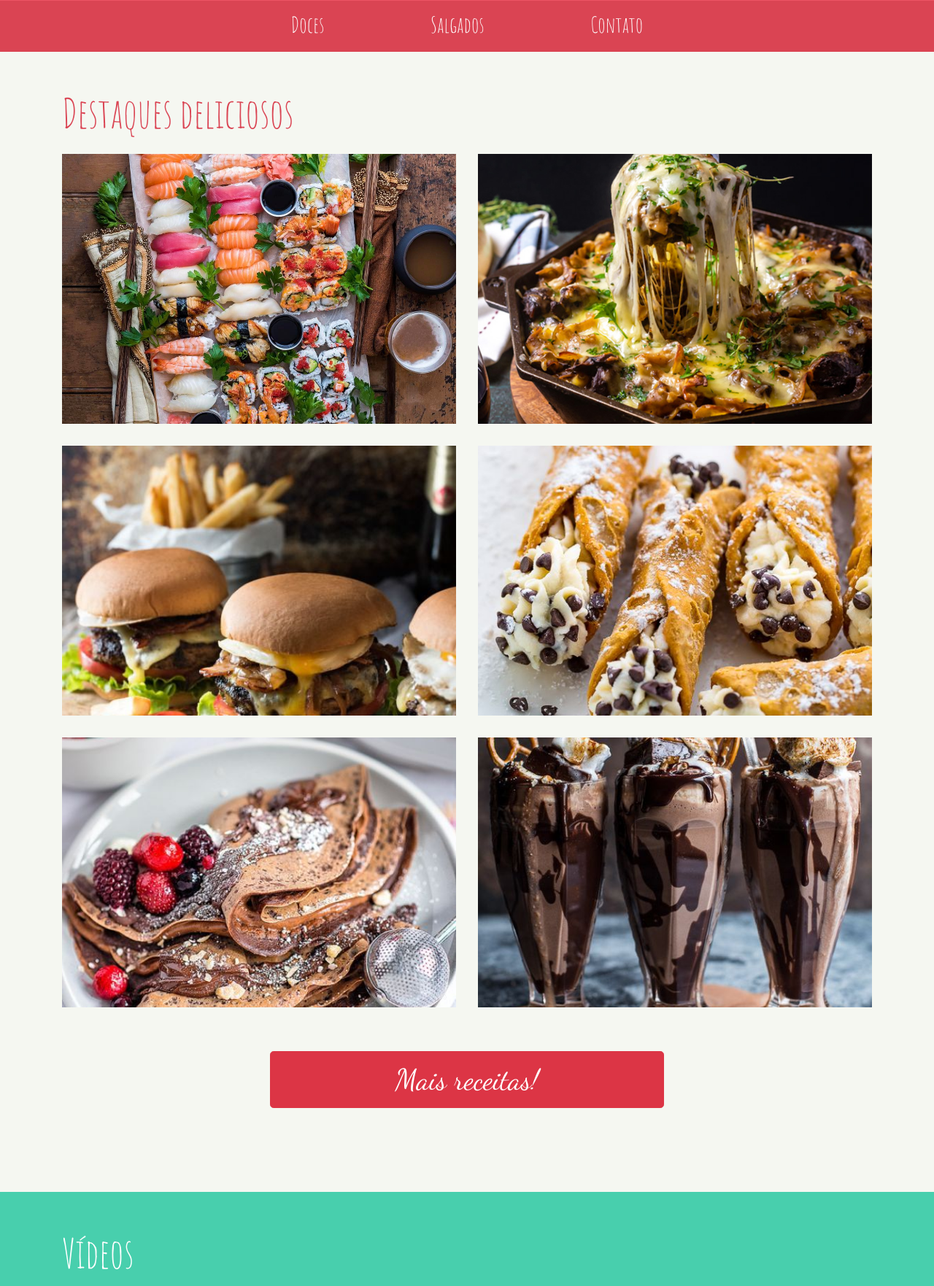
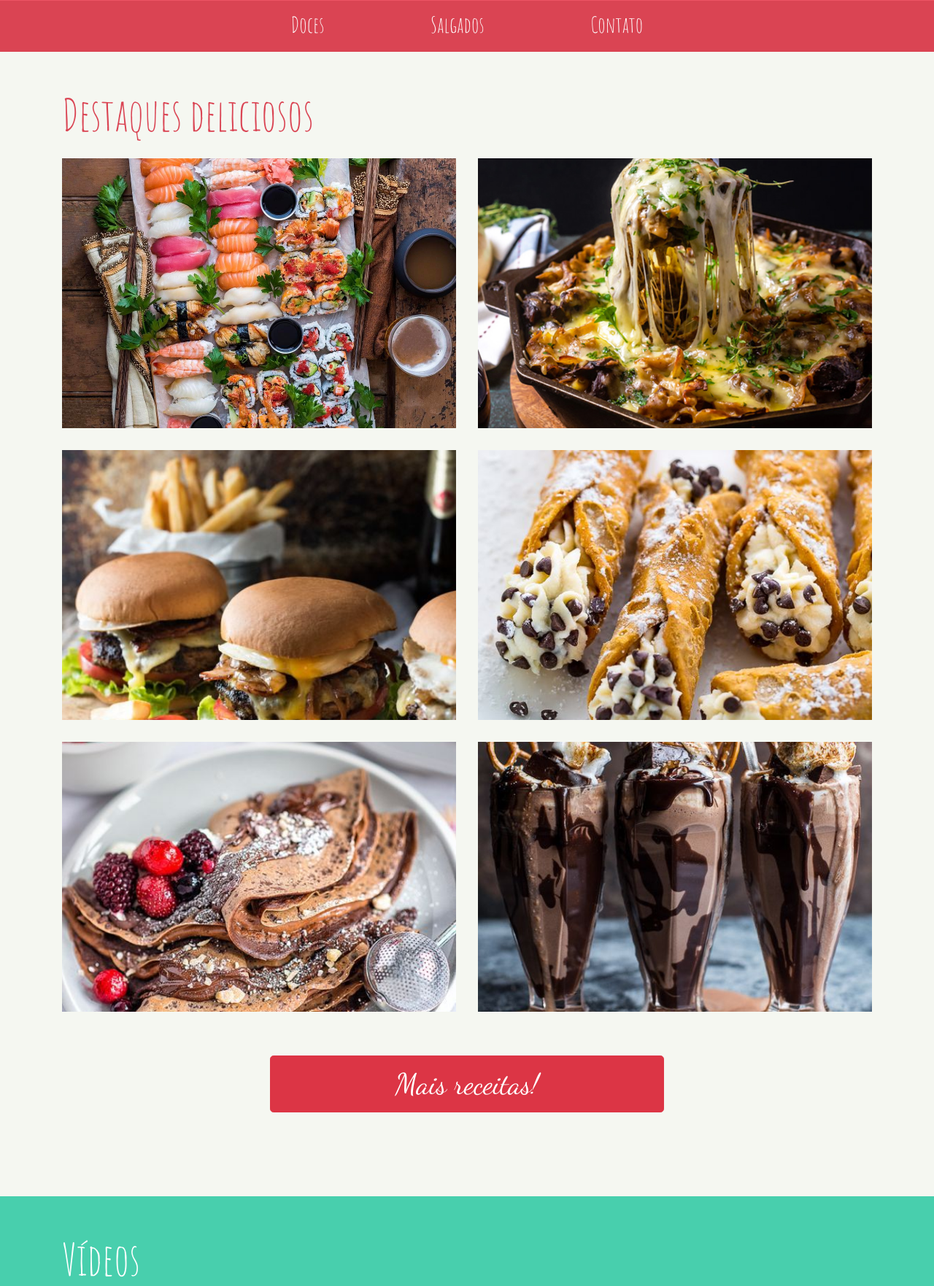
Before and after one commit to marchandrs/portfolio-receitas, a PHP site: page /index.html in a window 1280 px wide. Shown: the part 199-1962 px from the top of the page at 73% size. Run offline with PHP 8.4, Linux system fonts and the light colour scheme.

Commit message:
adjusted section-header font size

```diff
--- a/css/main.css
+++ b/css/main.css
@@ -115,7 +115,7 @@ nav span:hover {
 
 .section-header h2{
   font-family: 'Amatic SC', cursive;
-  font-size: 3.5rem;
+  font-size: 3.8rem;
 }
 
 .videos-container {
--- a/index.php
+++ b/index.php
@@ -1 +1 @@
-<?php header("Location: /index.html"); ?>
+<?php header("Location: index.html"); ?>
```
